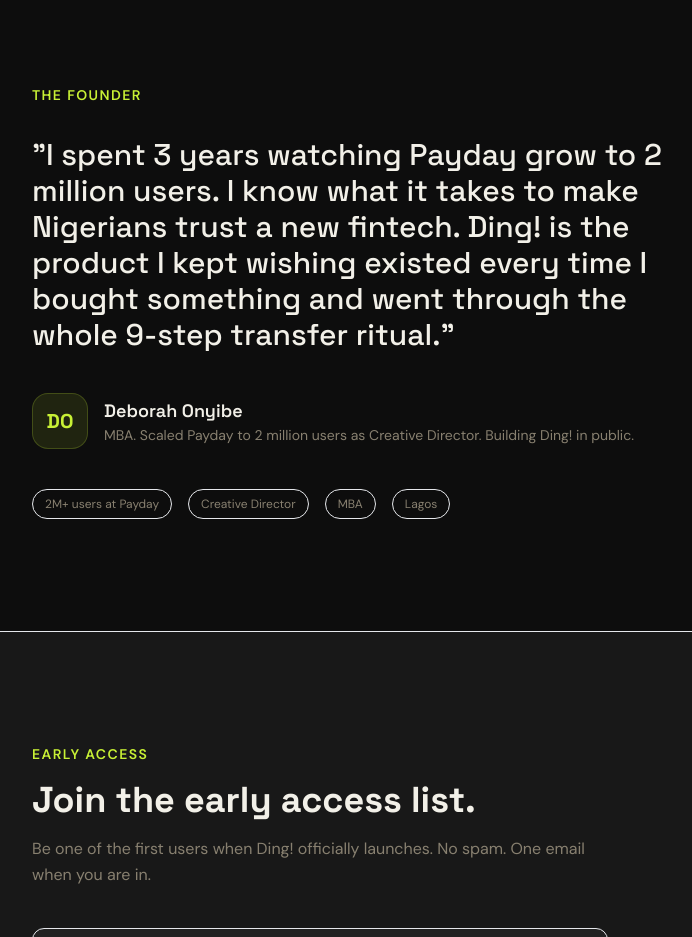
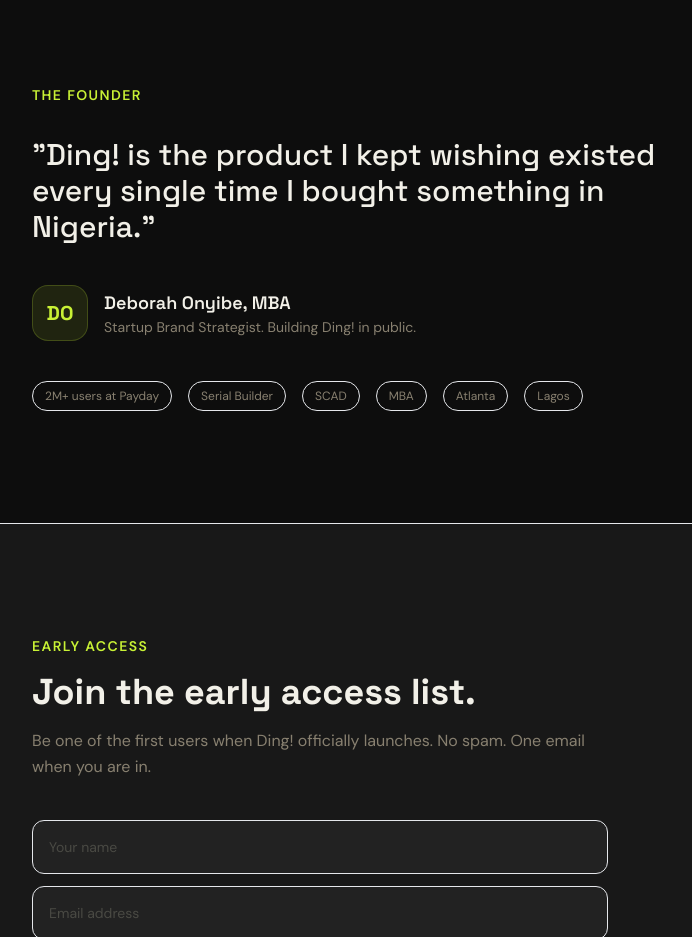
Before and after one commit to nueecreation/ding-web, a Next.js app: page / in a window 1280 px wide. Shown: the part 3720-4657 px from the top of the page, without its empty margins (56-748 px from the left). Built offline with nearby package versions, Linux system fonts and the light colour scheme.

Commit message:
Update founder section: quote, bio, and tags

```diff
--- a/components/landing/LandingPage.tsx
+++ b/components/landing/LandingPage.tsx
@@ -372,10 +372,8 @@
           </p>
 
           <blockquote className="font-display font-medium text-2xl md:text-3xl text-[#F2F0E8] leading-snug mb-10">
-            &quot;I spent 3 years watching Payday grow to 2 million users. I know
-            what it takes to make Nigerians trust a new fintech. Ding! is the product
-            I kept wishing existed every time I bought something and went through
-            the whole 9-step transfer ritual.&quot;
+            &quot;Ding! is the product I kept wishing existed every single time
+            I bought something in Nigeria.&quot;
           </blockquote>
 
           <div className="flex items-center gap-4">
@@ -384,11 +382,10 @@
             </div>
             <div>
               <div className="font-display font-semibold text-[#F2F0E8] text-lg">
-                Deborah Onyibe
+                Deborah Onyibe, MBA
               </div>
               <div className="text-[#888070] text-sm">
-                MBA. Scaled Payday to 2 million users as Creative Director.
-                Building Ding! in public.
+                Startup Brand Strategist. Building Ding! in public.
               </div>
             </div>
           </div>
@@ -396,8 +393,10 @@
           <div className="mt-10 flex flex-wrap gap-4">
             {[
               "2M+ users at Payday",
-              "Creative Director",
+              "Serial Builder",
+              "SCAD",
               "MBA",
+              "Atlanta",
               "Lagos",
             ].map((tag) => (
               <span
```
